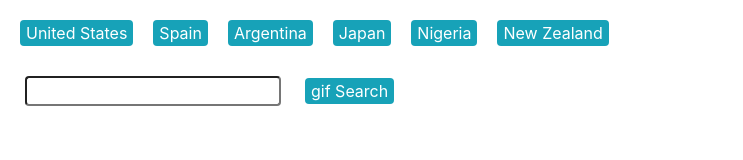
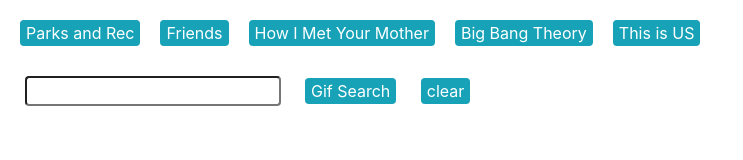
Before and after one commit to Klcosta/Gif, a plain HTML site: page index.html in a window 1280 px wide. Shown: the whole page, without its empty margins (0-743 px from the left). Drawn offline with nearby package versions, Linux system fonts and the light colour scheme.

Commit message:
amazingness

```diff
--- a/assets/javascript/game.js
+++ b/assets/javascript/game.js
@@ -1,4 +1,4 @@
-var gifs = ["United States", "Spain", "Argentina", "Japan", "Nigeria", "New Zealand"];
+var gifs = ["Parks and Rec", "Friends", "How I Met Your Mother", "Big Bang Theory", "This is US"];
 
 // FUNCTION TO DISPLAY THE BUTTONS
 function renderButtons() {
@@ -73,6 +73,12 @@ function pausegifs() {
     }
 }
 
+//FUNCTION TO CLEAR GIFS
+$("#clear").on("click", function(event){
+    event.preventDefault();
+    $("#add-gif").empty()
+})
+
 $(document).on("click", ".bttn", displaygifs);
 $(document).on("click", ".gifbttn", pausegifs);
 renderButtons()
--- a/index.html
+++ b/index.html
@@ -16,7 +16,8 @@
     <form id="gif-form">
         <label for="gif-input"></label>
         <input type="text" id="gif-input" class="rounded">
-        <input id="find-gif" type="submit" value="gif Search" class="rounded bg-info border-0 text-white">
+        <input id="find-gif" type="submit" value="Gif Search" class="rounded bg-info border-0 text-white">
+        <input id="clear" type="submit" value="clear" class="rounded bg-info border-0 text-white">
     </form>
 
     <div id="add-gif"></div>
```
